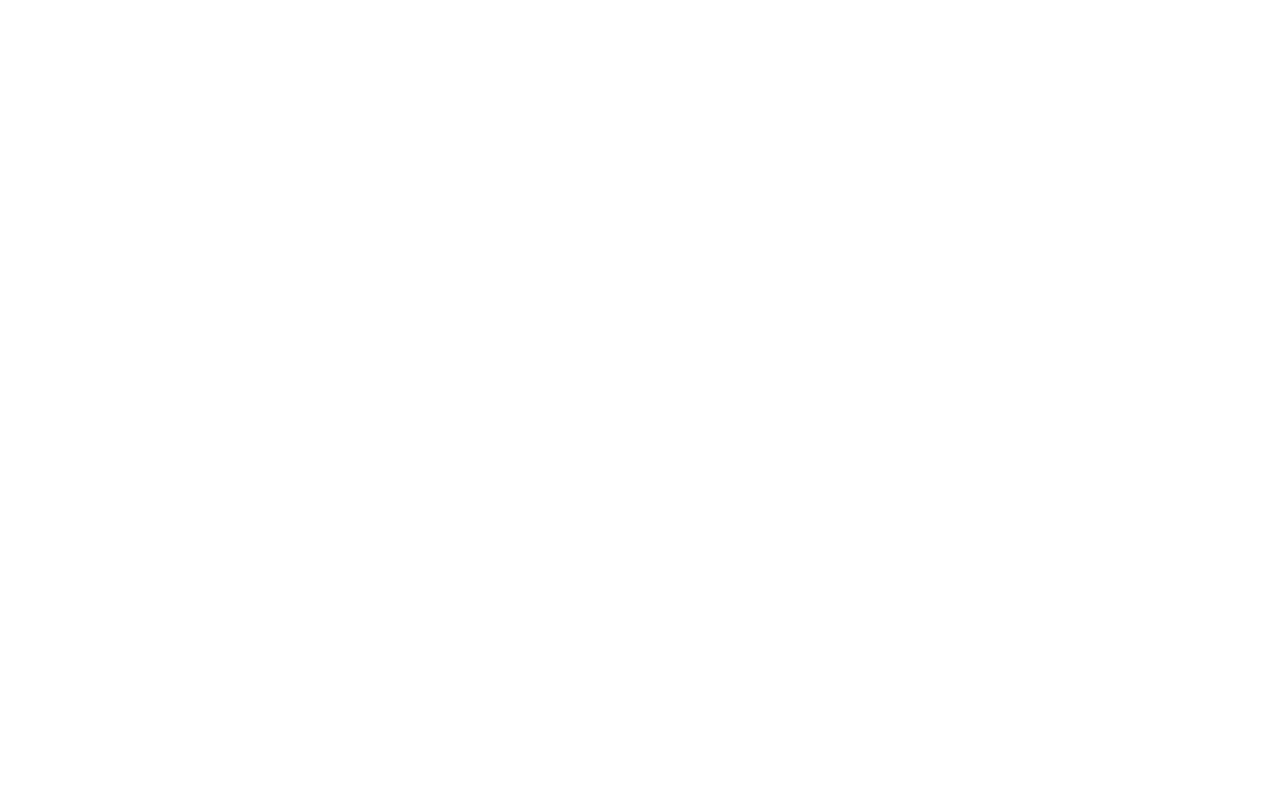
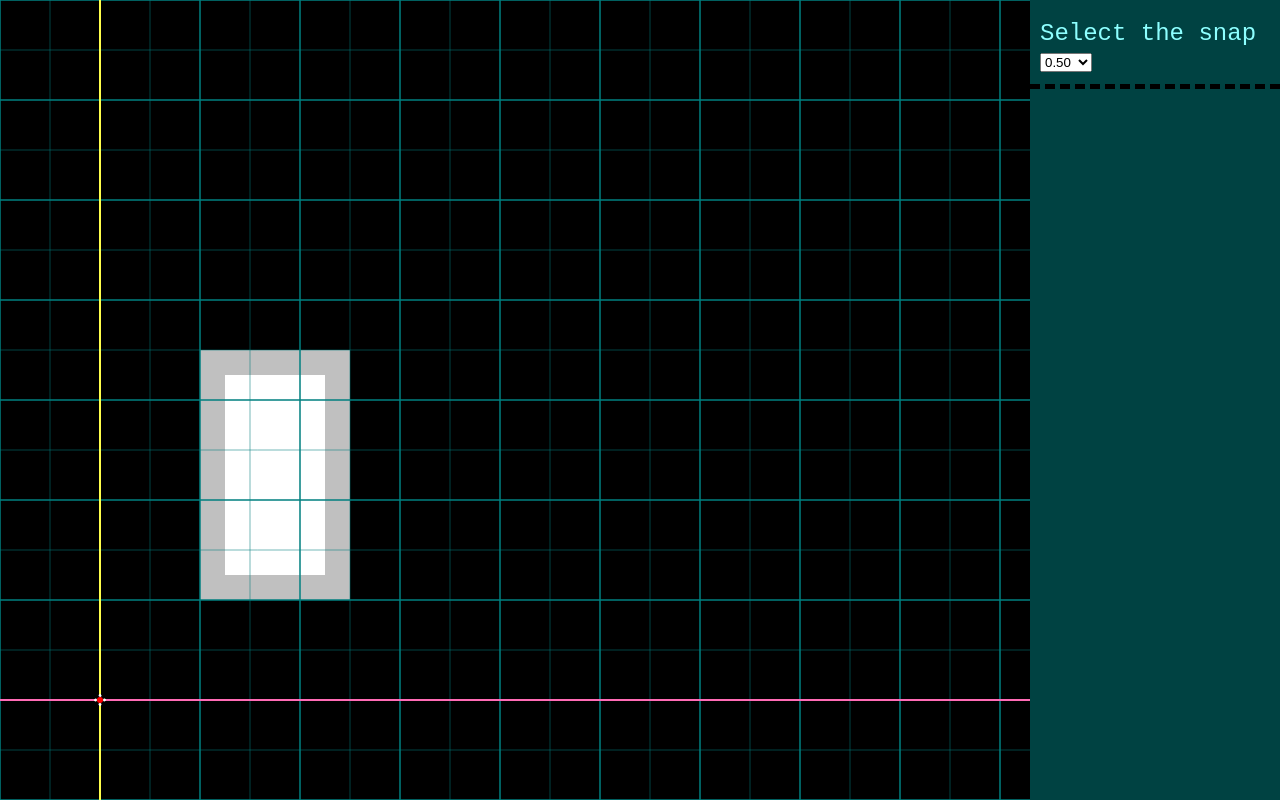
Before and after one commit to ajit-b-mali/2D-plane-visualiser, a plain HTML site: page index.html in a window 1280 px wide. Drawn offline with Linux system fonts and the light colour scheme.

Commit message:
Imported Local Code

```diff
--- a/index.html
+++ b/index.html
@@ -7,6 +7,30 @@
     <link rel="stylesheet" href="style.css">
 </head>
 <body>
+    <!-- Main Screen -------------------------------------------------------- -->
+    <div class="container" >
+        <canvas id="board"></canvas>
+    </div>
+
+    <!-- Properties tab ----------------------------------------------------- -->
+    <div class="properties">
+        <!-- Board Properties ----------------------------------------------- -->
+        <div class="board">
+
+            <!-- Grid Snap Size -->
+            <div class="snapSize">
+                <label for="snapSize">Select the snap </label>
+                <select name="snapSize" id="snapSize">
+                    <option value="0">none</option>
+                    <option value="0.10">0.10</option>
+                    <option value="0.20">0.20</option>
+                    <option value="0.25">0.25</option>
+                    <option value="0.50" selected>0.50</option>
+                    <option value="1.00">1.00</option>
+                </select>
+            </div>
+        </div>
+    </div>
 
     <script type="module" src="main.js"></script>
 </body>
--- a/main.js
+++ b/main.js
@@ -0,0 +1,149 @@
+/**
+ * @type HTMLCanvasElement
+ */
+
+import Board from "./src/Board.js";
+import * as Util from "./src/Util.js";
+import Offset from "./src/Offset.js";
+import Cursor from "./src/Cursor.js";
+
+// References-------------------------------------
+const canvas = document.getElementById('board');
+const ctx = canvas.getContext('2d');
+
+const inputSnapSize = document.getElementById('snapSize');
+
+canvas.width = canvas.clientWidth;
+canvas.height = canvas.clientHeight;
+
+const board = new Board(canvas);
+const offset = new Offset(canvas);
+const cursor = new Cursor(canvas);
+// Global variables--------------------------------
+function Unit(v) {
+    return {
+        default: v,
+        mini: 25,
+        maxi: 250,
+        size: v,
+        setSize(v) {
+            this.size = v;
+        },
+        updateSize(v) {
+            this.size = Util.clamp(this.size + v, this.mini, this.maxi);
+        },
+    }
+}
+
+const unit = Unit(100);
+let SNAP = inputSnapSize.value;
+
+// Default Functions--------------------------------
+function update(dt) {
+    Util.reset(ctx, offset);
+    board.update(offset, unit.size);
+    cursor.update(dt);
+}
+
+function draw() {
+    ctx.fillStyle = 'silver'
+    ctx.fillRect(unit.size, 3.5 * unit.size, 1.5 * unit.size, -2.5 * unit.size);
+    ctx.fillStyle = 'white'
+    ctx.fillRect(unit.size * 1.25, 3.25 * unit.size, unit.size, -2 * unit.size);
+    board.draw(offset, unit.size);
+    cursor.draw(unit.size);
+}
+
+function clear() {
+    ctx.clearRect(-offset.x, -offset.y, canvas.width, canvas.height);
+}
+
+let oldTimeStamp = 0;
+let dt = 0;
+function mainLoop(timeStamp) {
+    dt = Math.min((timeStamp - oldTimeStamp) / 1000, 0.1);
+    oldTimeStamp = timeStamp;
+
+    update(dt);
+    clear();
+    draw();
+
+    requestAnimationFrame(mainLoop);
+}
+requestAnimationFrame(mainLoop);
+
+// Events--------------------------------------------
+let canMove = false;
+
+
+canvas.addEventListener('mousedown', e => {
+    if (e.button == 1) {
+        canMove = true;
+    }
+});
+
+canvas.addEventListener('mousemove', e => {
+    if (canMove) {
+        offset.update(e.movementX, e.movementY);
+    }
+    let x = e.offsetX - offset.x;
+    let y = e.offsetY - offset.y;
+    [x, y] = Util.snapXY(x, y, unit.size, SNAP);
+    cursor.setPos(x, y);
+});
+
+canvas.addEventListener('mouseup', e => {
+    canMove = false;
+});
+
+canvas.addEventListener('mouseleave', e => {
+    canMove = false;
+    cursor.setPos(0, 0);
+});
+
+window.addEventListener('wheel', e => {
+    e.preventDefault();
+}, {passive: false});
+
+canvas.addEventListener('wheel', e => {
+    let zoomSpeed = (unit.size >= 70) ? 20 : 50;
+    let moveSpeed = (unit.size <= 70) ? 5 : 20;
+    let zoom = -e.deltaY / zoomSpeed;
+    let move = -e.deltaY / moveSpeed;
+    if (e.ctrlKey) {
+        e.preventDefault();
+        unit.updateSize(zoom);
+        offset.update(0, 0);
+    }
+    else if (!canMove) {
+        if (e.shiftKey) {
+            offset.update(move, 0);
+        } else {
+            offset.update(0, move);
+        }
+    }
+    let x = e.offsetX - offset.x;
+    let y = e.offsetY - offset.y;
+    [x, y] = Util.snapXY(x, y, unit.size, SNAP);
+    cursor.setPos(x, y);
+}, { passive: false });
+
+window.addEventListener('keydown', e => {
+    if (e.ctrlKey) e.preventDefault();
+    if (e.code == 'KeyC' && !e.ctrlKey) {
+        offset.set(canvas.width / 2, canvas.height / 2)
+    }
+    if (e.code == 'KeyC' && e.ctrlKey) {
+        unit.setSize(unit.init);
+    }
+}, { passive: false });
+
+window.addEventListener('resize', _ => {
+    canvas.width = canvas.width = canvas.clientWidth;
+    canvas.height = canvas.height = canvas.clientHeight;
+    offset.update(0, 0);
+});
+
+inputSnapSize.addEventListener('change', e => {
+    SNAP = e.target.value;
+});
--- /dev/null
+++ b/src/Board.js
@@ -0,0 +1,114 @@
+import * as util from "./Util.js";
+
+/***************************
+ * The Board Manager Class *
+ ***************************/
+
+export default class Board {
+    constructor(canvas) {
+        this.canvas = canvas;
+        this.ctx = this.canvas.getContext('2d');
+        this.mainAxis = {
+            len: 3,
+            xColor: util.color.hotpink,
+            yColor: util.color.yellow,
+        };
+        this.unitAxis = {
+            len: 2,
+            color: util.color.teal2,
+        };
+        this.subaxis = {
+            len: 1,
+            color: util.color.teal,
+        };
+        this.subiterate = 10;
+    }
+
+    update(offset, UNITSIZE) {
+        this.iterate = Math.max(this.canvas.height, this.canvas.width) / UNITSIZE + 1;
+        this.fromTop = -offset.y - (-offset.y % UNITSIZE);
+        this.fromLeft = -offset.x - (-offset.x % UNITSIZE);
+        if (UNITSIZE < 40) {
+            this.subiterate = 1;
+            this.unitAxis.len = 1;
+            this.unitAxis.color = util.color.teal3;
+        } else if (UNITSIZE < 130) {
+            this.subiterate = 2;
+            this.mainAxis.len = 2;
+            this.unitAxis.len = 1.5;
+            this.subaxis.len = 0.75;
+            this.unitAxis.color = util.color.teal2;
+            this.subaxis.color = util.color.teal3;
+        } else {
+            this.subiterate = 10;
+            this.mainAxis.len = 3;
+            this.unitAxis.len = 1.5;
+            this.subaxis.len = 2;
+            this.unitAxis.color = util.color.aqua;
+            this.subaxis.color = util.color.teal;
+        }
+    }
+
+    draw(offset, UNITSIZE) {
+        let iterate = this.iterate;
+        let divisions = this.subiterate;
+
+        // Sub Axis Parrallel to X-Axis
+        let from = this.fromTop;
+        for (let i = -1; i < iterate; i++) {
+            this.ctx.strokeStyle = this.subaxis.color;
+            this.ctx.lineWidth = this.subaxis.len;
+            for (let j = 1; j < divisions; j++) {
+                if (j == 5) {
+                    this.ctx.strokeStyle = util.color.teal3;
+                    this.ctx.lineWidth = 3;
+                } else {
+                    this.ctx.strokeStyle = this.subaxis.color;
+                    this.ctx.lineWidth = this.subaxis.len;
+                }
+                util.drawLine(this.ctx, -offset.x, (from + j * UNITSIZE / divisions) + i * UNITSIZE, -offset.x + this.canvas.width, (from + j * UNITSIZE / divisions) + i * UNITSIZE);
+            }
+        }
+
+        // Y
+        from = this.fromLeft;
+        for (let i = -1; i < iterate; i++) {
+            // Sub Axis Parrallel to Y-Axis
+            this.ctx.strokeStyle = this.subaxis.color;
+            this.ctx.lineWidth = this.subaxis.len;
+            for (let j = 1; j < divisions; j++) {
+                if (j == 5) {
+                    this.ctx.strokeStyle = util.color.teal3;
+                    this.ctx.lineWidth = 3;
+                } else {
+                    this.ctx.strokeStyle = this.subaxis.color;
+                    this.ctx.lineWidth = this.subaxis.len;
+                }
+                util.drawLine(this.ctx, (from + j * UNITSIZE / divisions) + i * UNITSIZE, -offset.y, (from + j * UNITSIZE / divisions) + i * UNITSIZE, -offset.y + this.canvas.height)
+            }
+            // Unit Axis Parallel to Y-Axis
+            this.ctx.strokeStyle = this.unitAxis.color;
+            this.ctx.lineWidth = this.unitAxis.len;
+            util.drawLine(this.ctx, from + i * UNITSIZE, -offset.y, from + i * UNITSIZE, -offset.y + this.canvas.height)
+        }
+
+        // Unit Axis Parallel to X-Axis
+        from = this.fromTop;
+        for (let i = -1; i < iterate; i++) {
+            this.ctx.strokeStyle = this.unitAxis.color;
+            this.ctx.lineWidth = this.unitAxis.len;
+            util.drawLine(this.ctx, -offset.x, from + i * UNITSIZE, -offset.x + this.canvas.width, from + i * UNITSIZE);
+        }
+
+        // Main Axis
+        this.ctx.lineWidth = this.mainAxis.len;
+
+        // X-Axis
+        this.ctx.strokeStyle = this.mainAxis.xColor;
+        util.drawLine(this.ctx, -offset.x, 0, -offset.x + this.canvas.width, 0);
+
+        // Y-Axis
+        this.ctx.strokeStyle = this.mainAxis.yColor;
+        util.drawLine(this.ctx, 0, -offset.y, 0, -offset.y + this.canvas.height);
+    }
+}
--- /dev/null
+++ b/src/Cursor.js
@@ -0,0 +1,55 @@
+import * as Util from "./Util.js";
+
+/********************************************************
+ * Point Manager A.K.A The pen of the main Board screen *
+ ********************************************************/
+
+// -----------Note
+// Fake value only for the programming
+// other is what will be used to display the user
+
+export default class Cursor {
+    constructor(canvas) {
+        this.canvas = canvas;
+        this.ctx = this.canvas.getContext('2d');
+        this.fakeX = 0;
+        this.x = 0;
+        this.fakeY = 0;
+        this.y = 0;
+
+        this.angle = 0;
+        this.rad = Util.rtoa(this.angle);
+    }
+
+    update(dt) {
+        let tps = 1.5;
+        this.angle += tps * 360 * dt;
+        this.rad = Util.rtoa(this.angle);
+    }
+
+    draw(UNITSIZE) {
+        this.fakeX = this.x * UNITSIZE;
+        this.fakeY = this.y * UNITSIZE;
+        this.ctx.lineWidth = 2;
+
+        this.ctx.strokeStyle = 'white';
+        Util.ellipsePath(this.ctx, this.fakeX, this.fakeY, 1, 5, this.rad);
+        Util.ellipsePath(this.ctx, this.fakeX, this.fakeY, 1, 5, this.rad + Util.rtoa(90));
+
+        this.ctx.strokeStyle = 'black';
+        Util.ellipsePath(this.ctx, this.fakeX, this.fakeY, 1, 5, this.rad + Util.rtoa(45));
+        Util.ellipsePath(this.ctx, this.fakeX, this.fakeY, 1, 5, this.rad + Util.rtoa(135));
+
+        this.ctx.fillStyle = 'red';
+        this.ctx.beginPath();
+        this.ctx.arc(this.fakeX, this.fakeY, 3, 0, 2 * Math.PI);
+        this.ctx.closePath();
+        this.ctx.fill();
+    }
+
+    // set position to a fixed position
+    setPos(x, y) {
+        this.x = x;
+        this.y = y;
+    }
+}
--- /dev/null
+++ b/src/Offset.js
@@ -0,0 +1,31 @@
+/******************************************
+ * The Class That manages and keep track **
+ * of the current offset of canvas ********
+ ******************************************/
+
+// -----------Note
+// Fake value only for the programming
+// other is what will be used to display the user
+
+export default class Offset {
+    constructor(canvas) {
+        this.canvas = canvas;
+        this.x = 100;
+        this.fakeY = this.canvas.height - this.x;
+        this.y = this.canvas.height - this.fakeY;
+    }
+
+    // Set the (x, y)
+    set(x, y) {
+        this.x = x;
+        this.fakeY = y;
+        this.y = this.canvas.height - y;
+    }
+
+    // Add and Update the (x, y)
+    update(x, y) {
+        this.x += x;
+        this.fakeY += y;
+        this.y = this.canvas.height - this.fakeY;
+    }
+}
--- /dev/null
+++ b/src/Util.js
@@ -0,0 +1,64 @@
+/******************************************
+ ***** Useful utility Methods ans data ****
+ ******************************************/
+
+// Colors
+const color = {
+    teal: 'rgb(18, 49, 49, 0.5)',
+    teal2: 'rgb(0, 128, 128)',
+    teal3: 'rgba(0, 128, 128, 0.39)',
+    aqua: 'rgb(0, 255, 255)',
+    pink: 'rgb(255, 150, 255)',
+    hotpink: 'rgb(255, 107, 181)',
+    yellow: 'rgb(255, 255, 75)',
+}
+
+// Draw a line from (sx, sy) to (ex, ey)
+function drawLine(ctx, sx, sy, ex, ey) {
+    ctx.beginPath();
+    ctx.moveTo(sx, sy);
+    ctx.lineTo(ex, ey);
+    ctx.closePath();
+    ctx.stroke();
+}
+
+// Clamp the value
+function clamp(value, min, max) {
+    if (value < min) return min;
+    if (value > max) return max;
+    return value
+}
+
+// reset the canvas to defaualt
+function reset(ctx, offset) {
+    ctx.setTransform(1, 0, 0, 1, 0, 0);
+    ctx.translate(offset.x, offset.y);
+}
+
+// Returns the snaped value of (x, y) in according to value
+function snapXY(x, y, UNITSIZE, value) {
+    value = (value == 0)? 1: UNITSIZE * value;
+    x = (Math.round(x / value) * value) / UNITSIZE;
+    y = (Math.round(y / value) * value) / UNITSIZE;
+    if(value == 1) {
+        x = Math.round(x * 100) / 100;
+        y = Math.round(y * 100) / 100;
+    }
+    return [x, y];
+}
+
+// degree to radian
+function rtoa(angle) {
+    return angle * Math.PI / 180;
+}
+
+// create a stroke Ellipse
+function ellipsePath(ctx, x, y, rx, ry, rt, type) {
+    ctx.beginPath();
+    ctx.ellipse(x, y, rx, ry, rt, 0, 2 * Math.PI);
+    ctx.closePath();
+    if(type == "fill") ctx.fill();
+    else ctx.stroke()
+}
+
+export { drawLine, color, clamp, reset, snapXY , rtoa, ellipsePath};
--- a/style.css
+++ b/style.css
@@ -0,0 +1,42 @@
+* {
+    padding: 0;
+    margin: 0;
+    box-sizing: border-box;
+}
+
+body {
+    width: 100dvw;
+    height: 100dvh;
+    display: flex;
+    justify-content: space-between;
+    align-items: stretch;
+    overflow: hidden;
+}
+
+.container {
+    flex: 5;
+    background-color: rgb(0, 0, 0);
+}
+
+#board {
+    width: 100%;
+    height: 100%;
+    transform: rotateX(180deg);
+}
+
+.properties {
+    flex: 1;
+    min-width: 250px;
+    max-width: 300px;
+    background-color: rgb(0, 66, 66);
+    font-size: 1.5em;
+    font-family: 'Courier New', Courier, monospace;
+}
+
+.properties .board div {
+    border-bottom: 5px dashed rgb(0, 0, 0);
+    color: rgb(141, 255, 255);
+    margin-top: 10px;
+    margin-bottom: 10px;
+    padding: 10px;
+}
```
Also changed, not shown: Dump or Future Updation/a.html (added, +12 -0 lines), Dump or Future Updation/a.js (added, +35 -0 lines).
